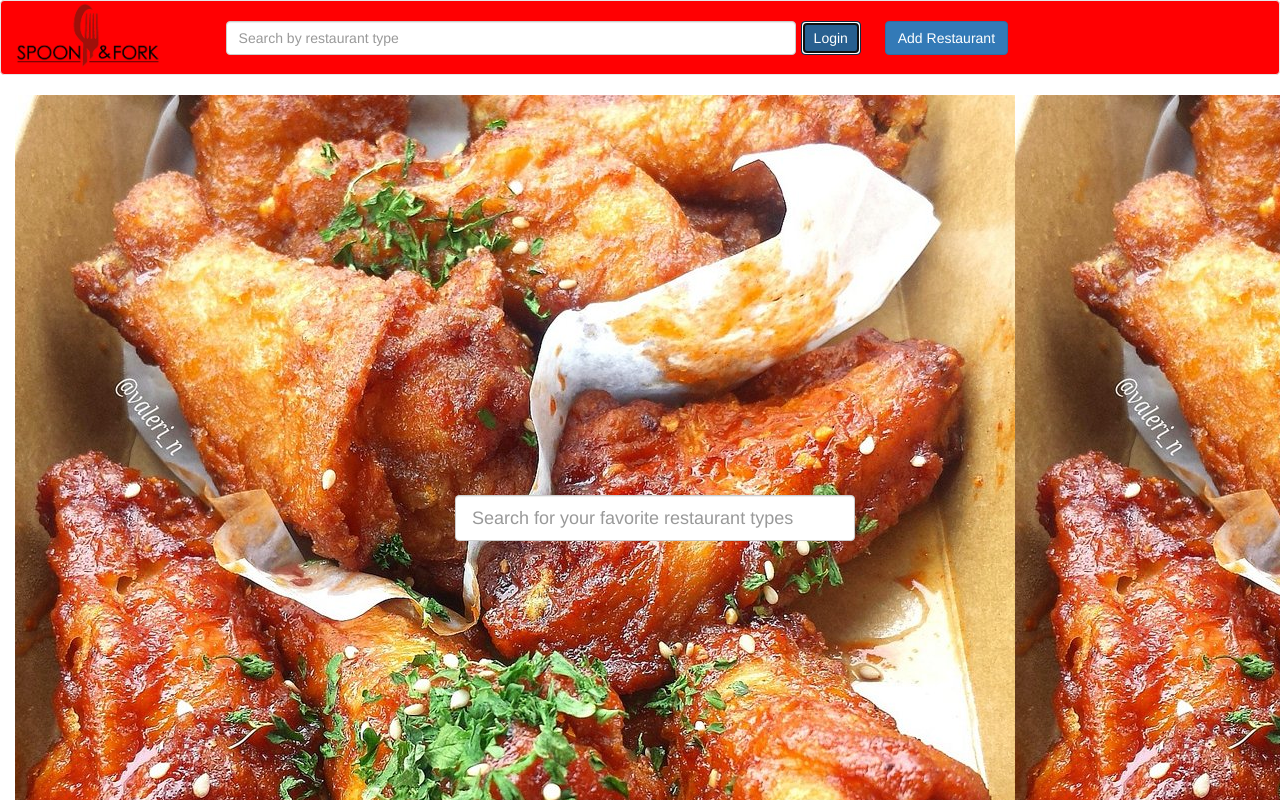
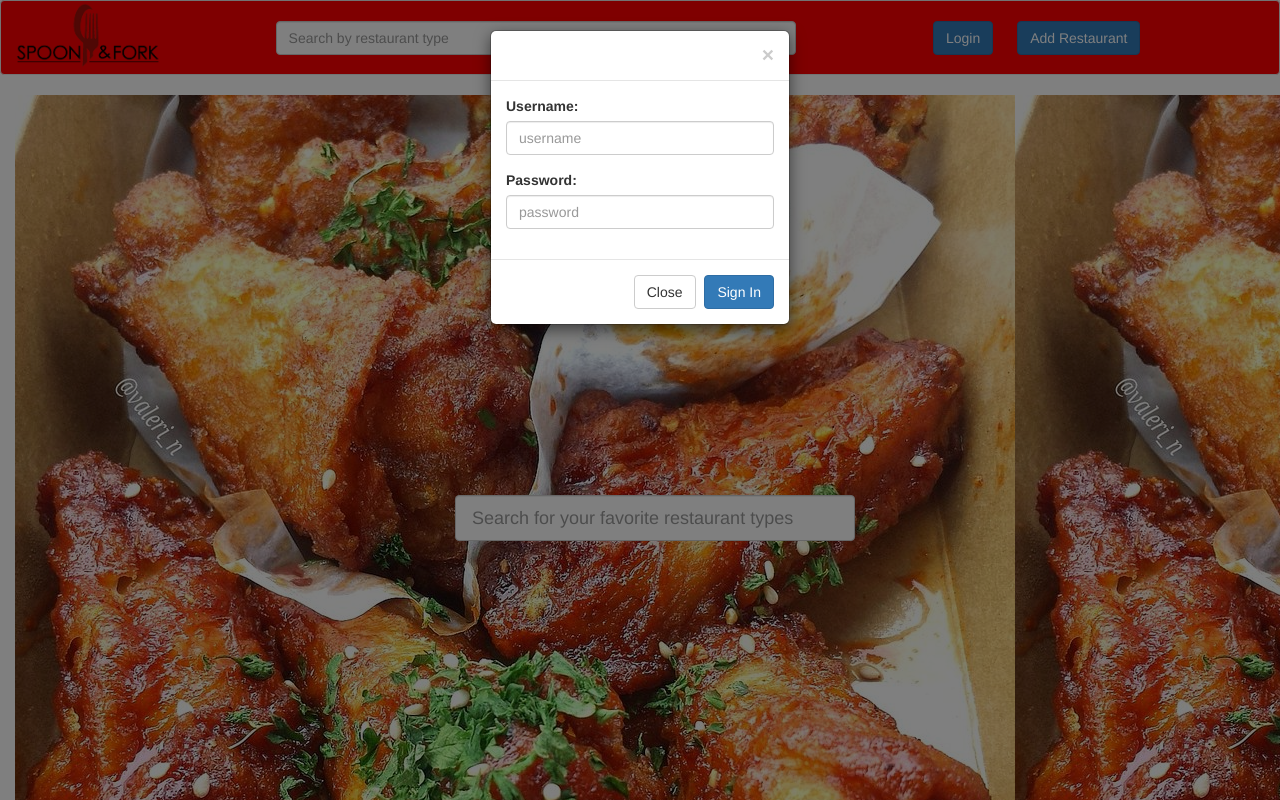
Before and after one commit to theandrewjames/forkspoon, a website: page index.html in a window 1280 px wide. Both pictures are taken after a click on the button "Login". Shown: the top 800 px of the page. Drawn offline with nearby package versions, Linux system fonts and the light colour scheme.

Commit message:
Added login modal. #6

```diff
--- a/default.css
+++ b/default.css
@@ -69,6 +69,7 @@
 
 .navButtons {
   padding-top: 20px;
+  float: right;
 }
 
 #login-button {
@@ -96,3 +97,11 @@
 #homeSearch {
     border-radius: 4px;
 }
+
+/*#username {
+  width: 40%;
+}
+
+#password {
+  width: 40%;
+}*/
--- a/index.html
+++ b/index.html
@@ -16,18 +16,45 @@
         <div class="col-md-5">
           <form id="searchForm">
             <div class="search-bar form-group">
-              <div class="col-md-12 col-xs-12">
+              <div class="col-md-11 col-md-offset-1">
                 <input type="search" id="search-box" class="form-control" placeholder="Search by restaurant type">
               </div>
             </div>
           </form>
         </div>
-        <div class="col-md-3 navButtons">
-          <button class="btn btn-primary " data-type="login" id="login-button">Login</button>
+        <div class="col-md-4 navButtons">
+          <button class="btn btn-primary" type="button" data-target="#myModal" data-toggle="modal" data-type="login" id="login-button">Login</button>
           <button class="btn btn-primary " data-type="addRestaurant" id="add-restaurant">Add Restaurant</button>
         </div>
       </div>
     </nav>
+    <div class="container" id="loginForm">
+      <div class="modal fade" id="myModal" tabindex="-1" role="dialog" aria-labelledby="myModalLabel">
+        <div class="modal-dialog modal-sm" role="document">
+          <div class="modal-content">
+            <div class="modal-header">
+              <button type="button" class="close" data-dismiss="modal" aria-label="Close"><span aria-hidden="true">&times;</span></button>
+            </div>
+            <div class="modal-body">
+              <form>
+                <div class="form-group">
+                  <label for="username">Username:</label>
+                  <input type="text" class="form-control" id="username" placeholder="username">
+                </div>
+                <div class="form-group">
+                  <label for="password">Password:</label>
+                  <input type="password" class="form-control" id="password" placeholder="password">
+                </div>
+              </form>
+            </div>
+            <div class="modal-footer">
+              <button type="button" class="btn btn-default" data-dismiss="modal">Close</button>
+              <button type="button" class="btn btn-primary">Sign In</button>
+            </div>
+          </div>
+        </div>
+      </div>
+    </div>
     <div class="container hidden" id=newRestaurantForm>
       <div class="col-md-9">
         <div class="panel panel-default">
@@ -91,5 +118,6 @@
       </div>
     <script src="default.js"></script>
     <script src="https://ajax.googleapis.com/ajax/libs/jquery/1.11.3/jquery.min.js"></script>
+    <script src="https://maxcdn.bootstrapcdn.com/bootstrap/3.3.6/js/bootstrap.min.js" integrity="sha384-0mSbJDEHialfmuBBQP6A4Qrprq5OVfW37PRR3j5ELqxss1yVqOtnepnHVP9aJ7xS" crossorigin="anonymous"></script>
   </body>
 </html>
```
